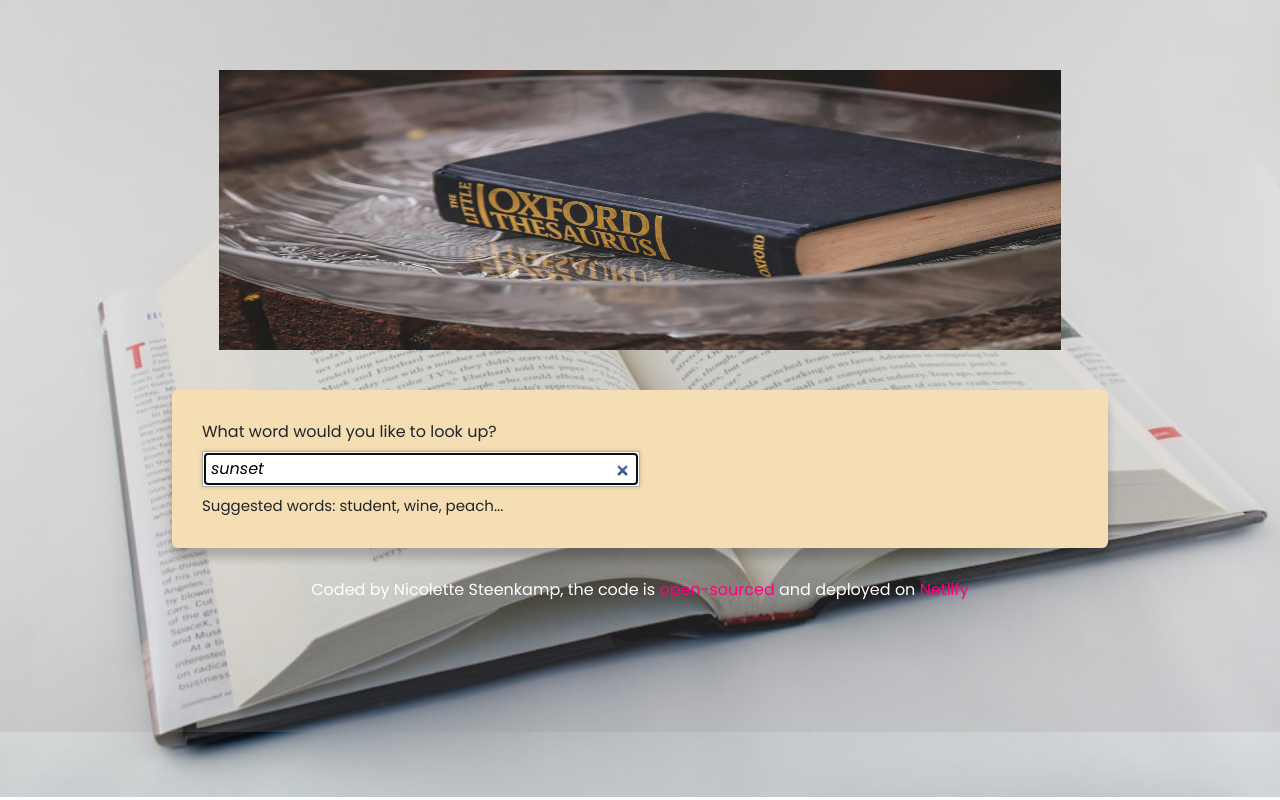
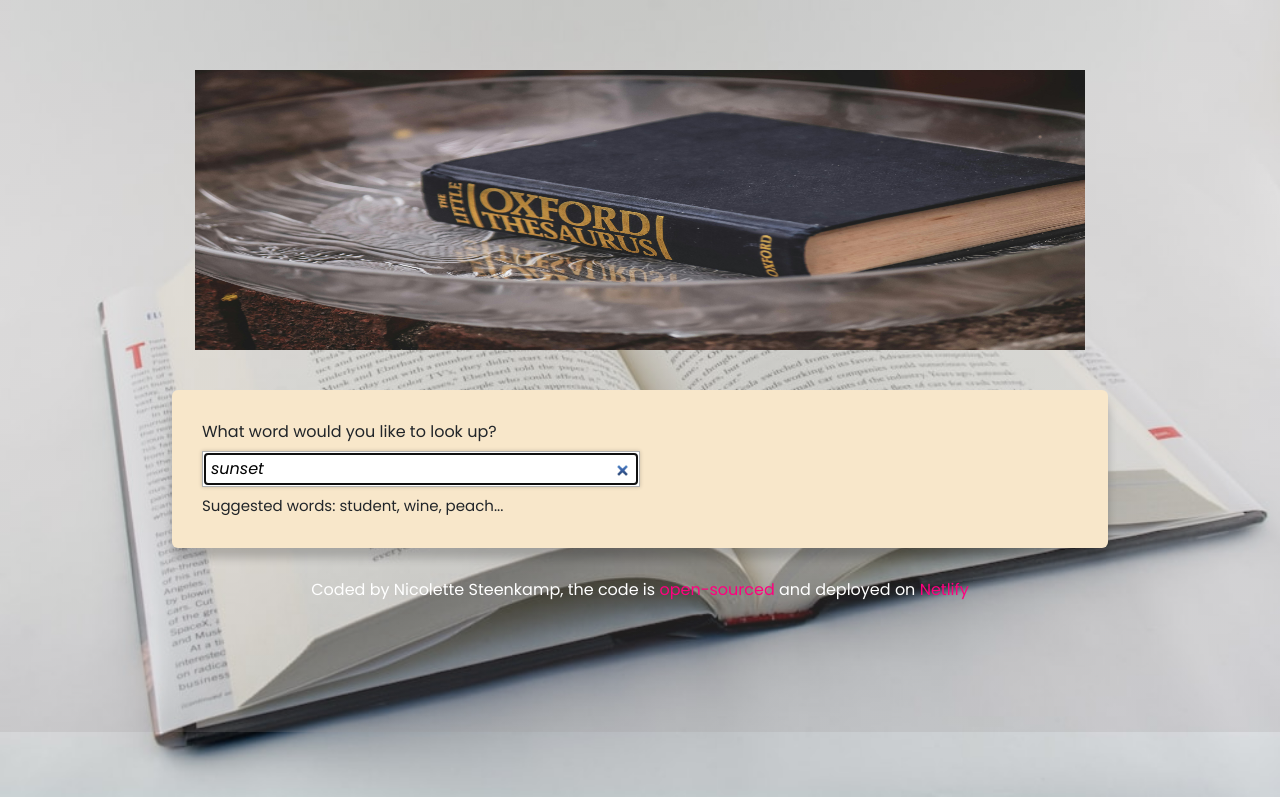
Before and after one commit to NicoletteSteenkamp/Dictionary, a React (Create React App) app: page / in a window 1280 px wide. Built offline with nearby package versions, Linux system fonts and the light colour scheme; no server answers; a web font is replaced by a local one.

Commit message:
edited styling

```diff
--- a/src/App.css
+++ b/src/App.css
@@ -18,7 +18,7 @@ text-decoration: none;}
 .App-header{margin: 30px 0;}
 
 .app-logo{height: 300px;
-  width: 90%;
+  width: 95%;
 display: block;
 margin: 0 auto;
 padding: 10px 0;}
--- a/src/Dictionary.css
+++ b/src/Dictionary.css
@@ -5,7 +5,7 @@
 
   }
 
-.Dictionary section{background-color:wheat;
+.Dictionary section{background-color:rgb(248, 231, 202);
 padding: 30px;
 margin: 20px 0;
 border-radius: 6px;
```
